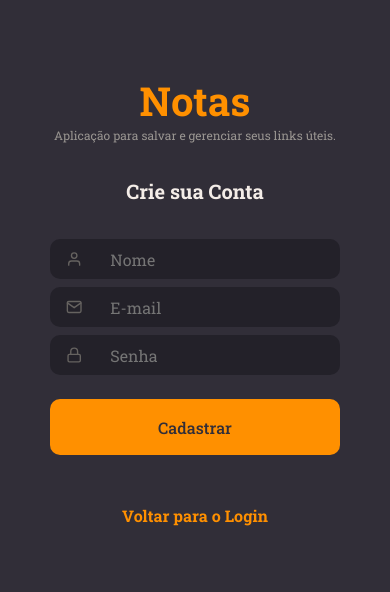
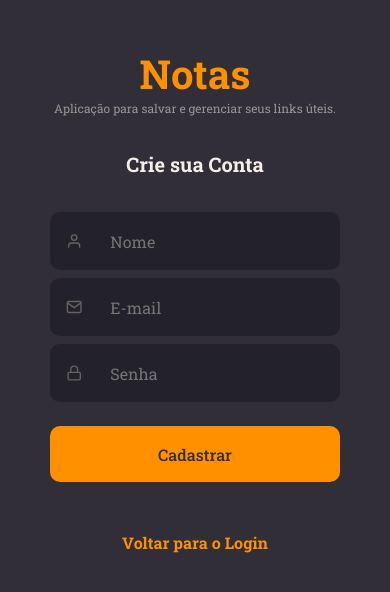
Before and after one commit to diogokimisima/RocketNotes, a React (Vite) app: page /signup in a window 390 px wide. Shown: the part 122-714 px from the top of the page. Built offline with nearby package versions, Linux system fonts and the light colour scheme.

Commit message:
fixing the responsive

```diff
--- a/src/components/Input/styles.js
+++ b/src/components/Input/styles.js
@@ -31,7 +31,7 @@ export const Container = styled.div`
     }
 
     @media(max-width: 650px){
-        height: 40px;
+        height: 58px;
         font-size: 2px;
 
     }
--- a/src/pages/Home/styles.js
+++ b/src/pages/Home/styles.js
@@ -19,6 +19,8 @@ export const Container = styled.div`
   @media(max-width: 650px){
   display: flex;
   flex-direction: column;
+
+  height: 100%;
   }
 
 `
--- a/src/pages/SignIn/styles.js
+++ b/src/pages/SignIn/styles.js
@@ -41,6 +41,7 @@ export const Form = styled.form`
   @media(max-width: 590px) {
     padding: 0 50px;
     width: 100%;
+    height: 100%;
 
     > h1 {
     font-size: 40px;
--- a/src/pages/SignUp/styles.js
+++ b/src/pages/SignUp/styles.js
@@ -40,6 +40,7 @@ export const Form = styled.form`
   @media(max-width: 590px) {
     padding: 0 50px;
     width: 100%;
+    height: 100%;
 
     > h1 {
     font-size: 40px;
```
